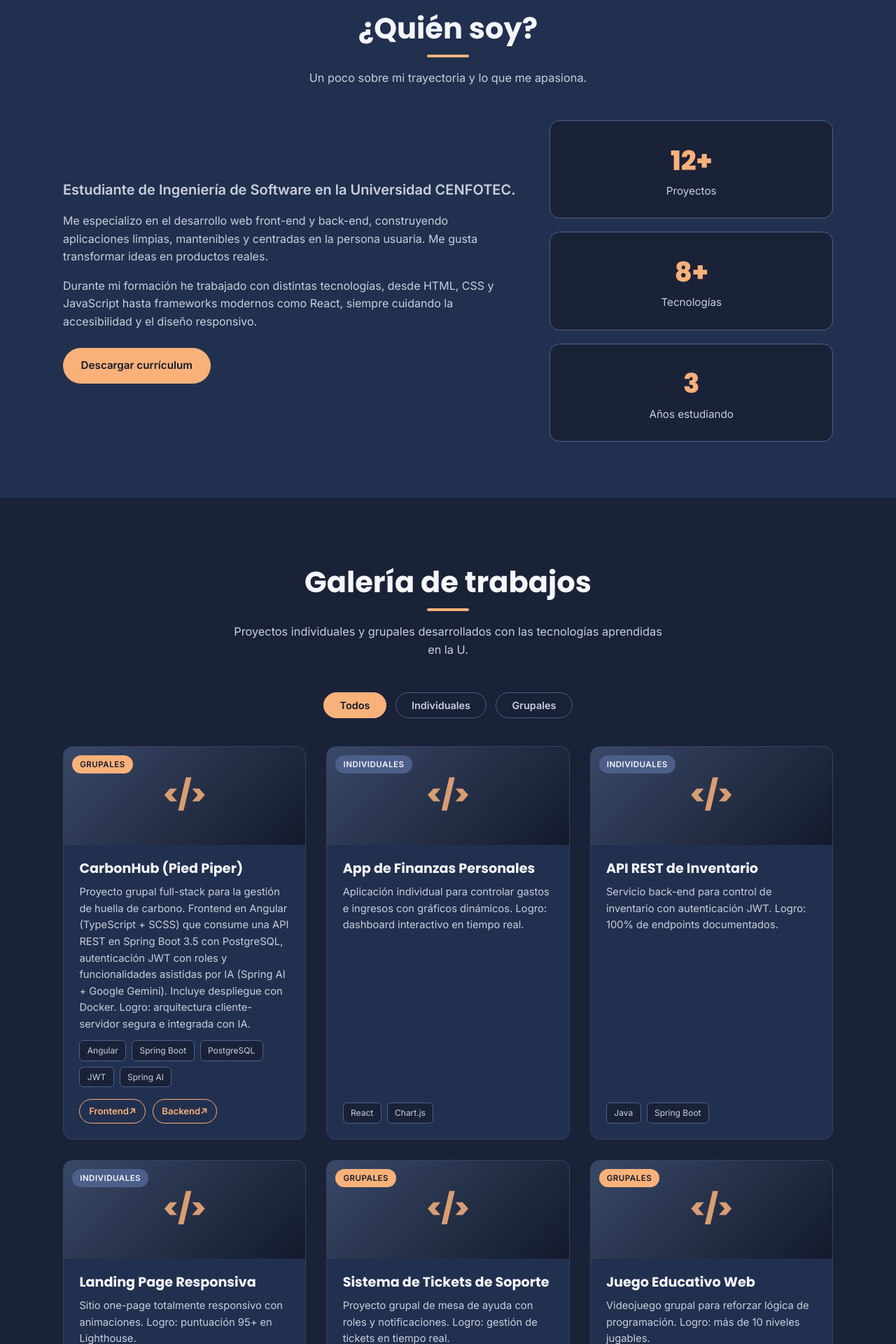
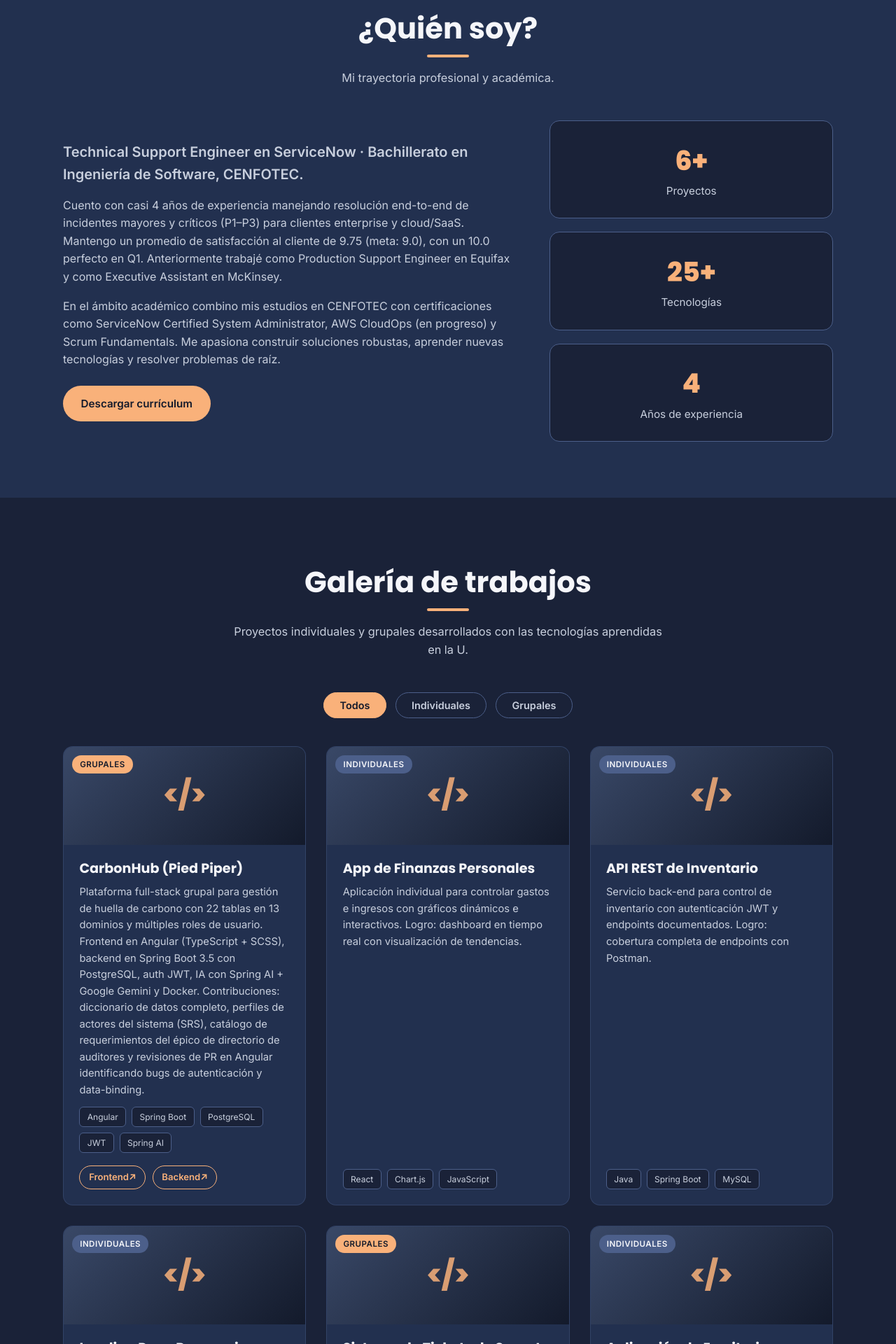
Before and after one commit to aliyenva/portafolio-profesional, a React (Vite) app: page / in a window 1280 px wide. Shown: the part 880-2800 px from the top of the page at 70% size. Built offline with nearby package versions, Linux system fonts and the light colour scheme.

Commit message:
Actualizar portafolio con datos reales del CV: experiencia, skills y proyectos

```diff
--- a/src/data/config.js
+++ b/src/data/config.js
@@ -11,19 +11,21 @@ export const config = {
   // Redes / espacios digitales
   github: 'https://github.com/aliyenva',
   linkedin: 'https://www.linkedin.com/in/aliyenva/',
-  // Habilidades técnicas (nivel 0-100)
+  // Habilidades técnicas (nivel 0-100) — basadas en el CV
   skills: [
-    { name: 'React', level: 85 },
-    { name: 'JavaScript', level: 88 },
-    { name: 'HTML & CSS', level: 92 },
-    { name: 'Node.js', level: 78 },
-    { name: 'Java', level: 75 },
-    { name: 'SQL', level: 80 },
+    { name: 'Java / Spring Boot', level: 85 },
+    { name: 'JavaScript / TypeScript', level: 88 },
+    { name: 'HTML & CSS / Bootstrap', level: 92 },
+    { name: 'Angular / React', level: 82 },
+    { name: 'SQL (MySQL / PostgreSQL / SQLite)', level: 85 },
+    { name: 'Git / Azure DevOps / Jira', level: 90 },
+    { name: 'Splunk / GCP / Docker', level: 78 },
+    { name: 'ServiceNow / Postman / Bruno', level: 88 },
   ],
   stats: {
-    projects: 12,
-    tech: 8,
-    years: 3,
+    projects: 6,
+    tech: 25,
+    years: 4,
   },
   // Ruta del currículum dentro de /public
   cvFile: './cv-alison.pdf',
--- a/src/i18n/translations.js
+++ b/src/i18n/translations.js
@@ -10,23 +10,23 @@ export const translations = {
     },
     hero: {
       greeting: 'Hola, soy',
-      name: 'Alison',
-      role: 'Ingeniera de Software',
+      name: 'Alison Yeung',
+      role: 'Ingeniera de Software & Technical Support Engineer',
       tagline:
-        'Desarrolladora enfocada en crear experiencias web modernas, accesibles y responsivas.',
+        'Bilingüe (español nativo, inglés fluido) con casi 4 años de experiencia resolviendo incidentes críticos en entornos enterprise y SaaS, y en formación continua en desarrollo de software.',
       ctaProjects: 'Ver proyectos',
       ctaCv: 'Descargar CV',
       scroll: 'Desliza para explorar',
     },
     about: {
       title: '¿Quién soy?',
-      subtitle: 'Un poco sobre mi trayectoria y lo que me apasiona.',
-      lead: 'Estudiante de Ingeniería de Software en la Universidad CENFOTEC.',
-      p1: 'Me especializo en el desarrollo web front-end y back-end, construyendo aplicaciones limpias, mantenibles y centradas en la persona usuaria. Me gusta transformar ideas en productos reales.',
-      p2: 'Durante mi formación he trabajado con distintas tecnologías, desde HTML, CSS y JavaScript hasta frameworks modernos como React, siempre cuidando la accesibilidad y el diseño responsivo.',
+      subtitle: 'Mi trayectoria profesional y académica.',
+      lead: 'Technical Support Engineer en ServiceNow · Bachillerato en Ingeniería de Software, CENFOTEC.',
+      p1: 'Cuento con casi 4 años de experiencia manejando resolución end-to-end de incidentes mayores y críticos (P1–P3) para clientes enterprise y cloud/SaaS. Mantengo un promedio de satisfacción al cliente de 9.75 (meta: 9.0), con un 10.0 perfecto en Q1. Anteriormente trabajé como Production Support Engineer en Equifax y como Executive Assistant en McKinsey.',
+      p2: 'En el ámbito académico combino mis estudios en CENFOTEC con certificaciones como ServiceNow Certified System Administrator, AWS CloudOps (en progreso) y Scrum Fundamentals. Me apasiona construir soluciones robustas, aprender nuevas tecnologías y resolver problemas de raíz.',
       statsProjects: 'Proyectos',
       statsTech: 'Tecnologías',
-      statsYears: 'Años estudiando',
+      statsYears: 'Años de experiencia',
       downloadCv: 'Descargar currículum',
     },
     gallery: {
@@ -44,7 +44,7 @@ export const translations = {
           title: 'CarbonHub (Pied Piper)',
           type: 'group',
           tags: ['Angular', 'Spring Boot', 'PostgreSQL', 'JWT', 'Spring AI'],
-          desc: 'Proyecto grupal full-stack para la gestión de huella de carbono. Frontend en Angular (TypeScript + SCSS) que consume una API REST en Spring Boot 3.5 con PostgreSQL, autenticación JWT con roles y funcionalidades asistidas por IA (Spring AI + Google Gemini). Incluye despliegue con Docker. Logro: arquitectura cliente-servidor segura e integrada con IA.',
+          desc: 'Plataforma full-stack grupal para gestión de huella de carbono con 22 tablas en 13 dominios y múltiples roles de usuario. Frontend en Angular (TypeScript + SCSS), backend en Spring Boot 3.5 con PostgreSQL, auth JWT, IA con Spring AI + Google Gemini y Docker. Contribuciones: diccionario de datos completo, perfiles de actores del sistema (SRS), catálogo de requerimientos del épico de directorio de auditores y revisiones de PR en Angular identificando bugs de autenticación y data-binding.',
           links: [
             { label: 'Frontend', url: 'https://github.com/Alli293/piedpiper-frontend' },
             { label: 'Backend', url: 'https://github.com/Alli293/piedpiper-backend' },
@@ -53,54 +53,54 @@ export const translations = {
         {
           title: 'App de Finanzas Personales',
           type: 'individual',
-          tags: ['React', 'Chart.js'],
-          desc: 'Aplicación individual para controlar gastos e ingresos con gráficos dinámicos. Logro: dashboard interactivo en tiempo real.',
+          tags: ['React', 'Chart.js', 'JavaScript'],
+          desc: 'Aplicación individual para controlar gastos e ingresos con gráficos dinámicos e interactivos. Logro: dashboard en tiempo real con visualización de tendencias.',
         },
         {
           title: 'API REST de Inventario',
           type: 'individual',
-          tags: ['Java', 'Spring Boot'],
-          desc: 'Servicio back-end para control de inventario con autenticación JWT. Logro: 100% de endpoints documentados.',
+          tags: ['Java', 'Spring Boot', 'MySQL'],
+          desc: 'Servicio back-end para control de inventario con autenticación JWT y endpoints documentados. Logro: cobertura completa de endpoints con Postman.',
         },
         {
           title: 'Landing Page Responsiva',
           type: 'individual',
-          tags: ['HTML', 'CSS', 'JS'],
-          desc: 'Sitio one-page totalmente responsivo con animaciones. Logro: puntuación 95+ en Lighthouse.',
+          tags: ['HTML', 'CSS', 'JavaScript', 'Bootstrap'],
+          desc: 'Sitio one-page totalmente responsivo con animaciones CSS y diseño mobile-first. Logro: puntuación 95+ en Lighthouse.',
         },
         {
           title: 'Sistema de Tickets de Soporte',
           type: 'group',
-          tags: ['Angular', 'Express', 'MongoDB'],
-          desc: 'Proyecto grupal de mesa de ayuda con roles y notificaciones. Logro: gestión de tickets en tiempo real.',
+          tags: ['Angular', 'Node.js', 'MongoDB'],
+          desc: 'Proyecto grupal de mesa de ayuda con gestión de roles, notificaciones y seguimiento en tiempo real de tickets. Logro: flujo completo de escalación de incidentes.',
         },
         {
-          title: 'Juego Educativo Web',
-          type: 'group',
-          tags: ['JavaScript', 'Canvas'],
-          desc: 'Videojuego grupal para reforzar lógica de programación. Logro: más de 10 niveles jugables.',
+          title: 'Aplicación de Escritorio JavaFX',
+          type: 'individual',
+          tags: ['Java', 'JavaFX', 'SQLite'],
+          desc: 'Aplicación de escritorio con interfaz gráfica en JavaFX y persistencia en SQLite. Logro: CRUD completo con validaciones y manejo de excepciones.',
         },
       ],
     },
     services: {
       title: 'Servicios y habilidades',
-      subtitle: 'Lo que puedo aportar en un equipo de desarrollo.',
+      subtitle: 'Lo que puedo aportar en un equipo de desarrollo o soporte.',
       items: [
         {
-          title: 'Desarrollo Front-End',
-          desc: 'Interfaces modernas y responsivas con React, HTML5 y CSS3.',
+          title: 'Soporte Técnico & Incidentes',
+          desc: 'Resolución end-to-end de incidentes P1–P3, análisis de logs con Splunk, runbooks y documentación post-incidente.',
         },
         {
           title: 'Desarrollo Back-End',
-          desc: 'APIs REST seguras y escalables con Node.js, Java y bases de datos.',
+          desc: 'APIs REST con Java, Spring Boot, Node.js y bases de datos SQL/NoSQL.',
         },
         {
-          title: 'Diseño UI/UX',
-          desc: 'Diseño limpio, minimalista y accesible siguiendo buenas prácticas.',
+          title: 'Desarrollo Front-End',
+          desc: 'Interfaces modernas y responsivas con Angular, React, HTML5, CSS3 y Bootstrap.',
         },
         {
-          title: 'Diseño Responsivo',
-          desc: 'Sitios que se adaptan a móvil, tablet y escritorio.',
+          title: 'DevOps & Herramientas',
+          desc: 'Git, Azure DevOps, Docker, Jenkins, GCP, Jira, Postman y Bruno.',
         },
       ],
       skillsTitle: 'Habilidades técnicas',
@@ -126,7 +126,7 @@ export const translations = {
       infoTitle: 'Información de contacto',
     },
     footer: {
-      tagline: 'Ingeniera de Software · Construyendo la web con propósito.',
+      tagline: 'Ingeniera de Software · Technical Support Engineer · CENFOTEC',
       rights: 'Todos los derechos reservados.',
       madeWith: 'Hecho con React',
       social: 'Espacios digitales',
@@ -151,23 +151,23 @@ export const translations = {
     },
     hero: {
       greeting: "Hi, I'm",
-      name: 'Alison',
-      role: 'Software Engineer',
+      name: 'Alison Yeung',
+      role: 'Software Engineer & Technical Support Engineer',
       tagline:
-        'Developer focused on building modern, accessible and responsive web experiences.',
+        'Bilingual (Spanish native, English fluent) with nearly 4 years of experience resolving critical incidents for enterprise and SaaS customers, and continuously growing as a software developer.',
       ctaProjects: 'View projects',
       ctaCv: 'Download CV',
       scroll: 'Scroll to explore',
     },
     about: {
       title: 'Who am I?',
-      subtitle: 'A bit about my background and what I am passionate about.',
-      lead: 'Software Engineering student at Universidad CENFOTEC.',
-      p1: 'I specialize in front-end and back-end web development, building clean, maintainable and user-centered applications. I love turning ideas into real products.',
-      p2: 'Throughout my studies I have worked with different technologies, from HTML, CSS and JavaScript to modern frameworks like React, always caring about accessibility and responsive design.',
+      subtitle: 'My professional and academic background.',
+      lead: 'Technical Support Engineer at ServiceNow · Bachelor\'s in Software Engineering, CENFOTEC.',
+      p1: 'I have nearly 4 years of experience owning end-to-end resolution of major and critical incidents (P1–P3) for enterprise and cloud/SaaS customers. I maintain a 9.75 average CSAT (target: 9.0), including a perfect 10.0 in Q1. Previously I worked as a Production Support Engineer at Equifax and as an Executive Assistant at McKinsey.',
+      p2: 'Academically, I combine my Software Engineering studies at CENFOTEC with certifications including ServiceNow Certified System Administrator, AWS CloudOps (in progress) and Scrum Fundamentals. I am passionate about building robust solutions, learning new technologies and solving problems at their root.',
       statsProjects: 'Projects',
       statsTech: 'Technologies',
-      statsYears: 'Years studying',
+      statsYears: 'Years of experience',
       downloadCv: 'Download résumé',
     },
     gallery: {
@@ -185,7 +185,7 @@ export const translations = {
           title: 'CarbonHub (Pied Piper)',
           type: 'group',
           tags: ['Angular', 'Spring Boot', 'PostgreSQL', 'JWT', 'Spring AI'],
-          desc: 'Full-stack group project for carbon footprint management. An Angular frontend (TypeScript + SCSS) consuming a Spring Boot 3.5 REST API with PostgreSQL, JWT authentication with roles and AI-assisted features (Spring AI + Google Gemini). Includes Docker deployment. Achievement: secure client-server architecture integrated with AI.',
+          desc: 'Full-stack group platform for carbon footprint management spanning 22 tables across 13 domains with multiple user roles. Angular frontend (TypeScript + SCSS), Spring Boot 3.5 backend with PostgreSQL, JWT auth, AI features via Spring AI + Google Gemini, and Docker. Contributions: full data dictionary, SRS user profiles for 5 system actors, requirements catalog for the auditor directory epic, and Angular PR code reviews catching authentication and data-binding bugs.',
           links: [
             { label: 'Frontend', url: 'https://github.com/Alli293/piedpiper-frontend' },
             { label: 'Backend', url: 'https://github.com/Alli293/piedpiper-backend' },
@@ -194,54 +194,54 @@ export const translations = {
         {
           title: 'Personal Finance App',
           type: 'individual',
-          tags: ['React', 'Chart.js'],
-          desc: 'Individual app to track expenses and income with dynamic charts. Achievement: real-time interactive dashboard.',
+          tags: ['React', 'Chart.js', 'JavaScript'],
+          desc: 'Individual app to track expenses and income with dynamic interactive charts. Achievement: real-time dashboard with trend visualization.',
         },
         {
           title: 'Inventory REST API',
           type: 'individual',
-          tags: ['Java', 'Spring Boot'],
-          desc: 'Back-end service for inventory control with JWT auth. Achievement: 100% documented endpoints.',
+          tags: ['Java', 'Spring Boot', 'MySQL'],
+          desc: 'Back-end service for inventory control with JWT authentication and documented endpoints. Achievement: full endpoint coverage with Postman.',
         },
         {
           title: 'Responsive Landing Page',
           type: 'individual',
-          tags: ['HTML', 'CSS', 'JS'],
-          desc: 'Fully responsive one-page site with animations. Achievement: 95+ Lighthouse score.',
+          tags: ['HTML', 'CSS', 'JavaScript', 'Bootstrap'],
+          desc: 'Fully responsive one-page site with CSS animations and mobile-first design. Achievement: 95+ Lighthouse score.',
         },
         {
           title: 'Support Ticket System',
           type: 'group',
-          tags: ['Angular', 'Express', 'MongoDB'],
-          desc: 'Group help-desk project with roles and notifications. Achievement: real-time ticket management.',
+          tags: ['Angular', 'Node.js', 'MongoDB'],
+          desc: 'Group help-desk app with role management, notifications and real-time ticket tracking. Achievement: full incident escalation workflow.',
         },
         {
-          title: 'Educational Web Game',
-          type: 'group',
-          tags: ['JavaScript', 'Canvas'],
-          desc: 'Group video game to reinforce programming logic. Achievement: more than 10 playable levels.',
+          title: 'JavaFX Desktop Application',
+          type: 'individual',
+          tags: ['Java', 'JavaFX', 'SQLite'],
+          desc: 'Desktop application with JavaFX GUI and SQLite persistence. Achievement: full CRUD with validations and exception handling.',
         },
       ],
     },
     services: {
       title: 'Services & skills',
-      subtitle: 'What I can bring to a development team.',
+      subtitle: 'What I can bring to a development or support team.',
       items: [
         {
-          title: 'Front-End Development',
-          desc: 'Modern responsive interfaces with React, HTML5 and CSS3.',
+          title: 'Technical Support & Incidents',
+          desc: 'End-to-end P1–P3 incident resolution, Splunk log analysis, runbooks and post-incident documentation.',
         },
         {
           title: 'Back-End Development',
-          desc: 'Secure and scalable REST APIs with Node.js, Java and databases.',
+          desc: 'REST APIs with Java, Spring Boot, Node.js and SQL/NoSQL databases.',
         },
         {
-          title: 'UI/UX Design',
-          desc: 'Clean, minimalist and accessible design following best practices.',
+          title: 'Front-End Development',
+          desc: 'Modern responsive interfaces with Angular, React, HTML5, CSS3 and Bootstrap.',
         },
         {
-          title: 'Responsive Design',
-          desc: 'Sites that adapt to mobile, tablet and desktop.',
+          title: 'DevOps & Tooling',
+          desc: 'Git, Azure DevOps, Docker, Jenkins, GCP, Jira, Postman and Bruno.',
         },
       ],
       skillsTitle: 'Technical skills',
@@ -267,7 +267,7 @@ export const translations = {
       infoTitle: 'Contact information',
     },
     footer: {
-      tagline: 'Software Engineer · Building the web with purpose.',
+      tagline: 'Software Engineer · Technical Support Engineer · CENFOTEC',
       rights: 'All rights reserved.',
       madeWith: 'Made with React',
       social: 'Digital spaces',
```
